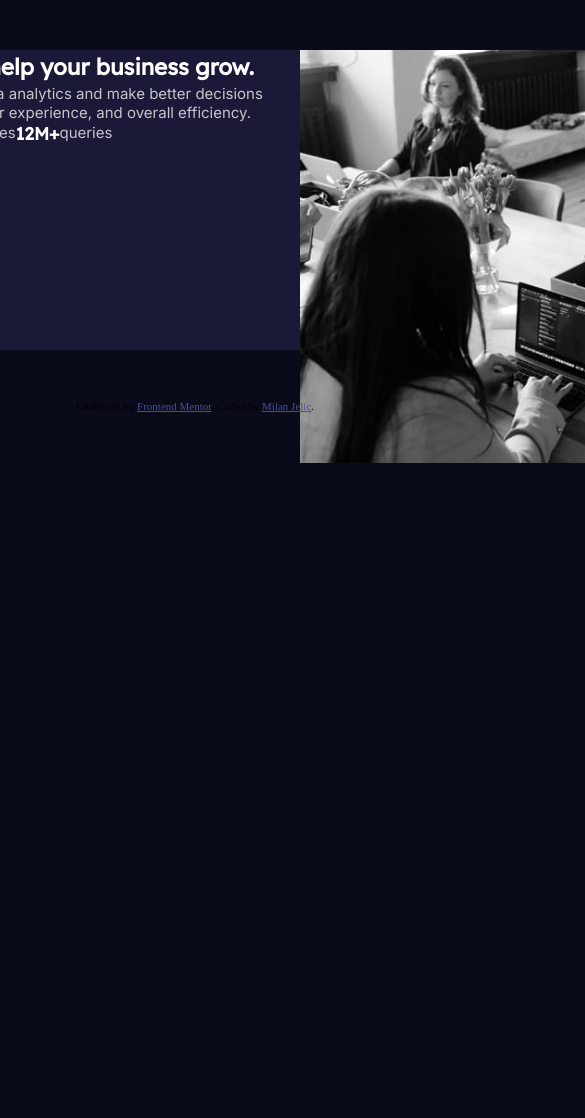
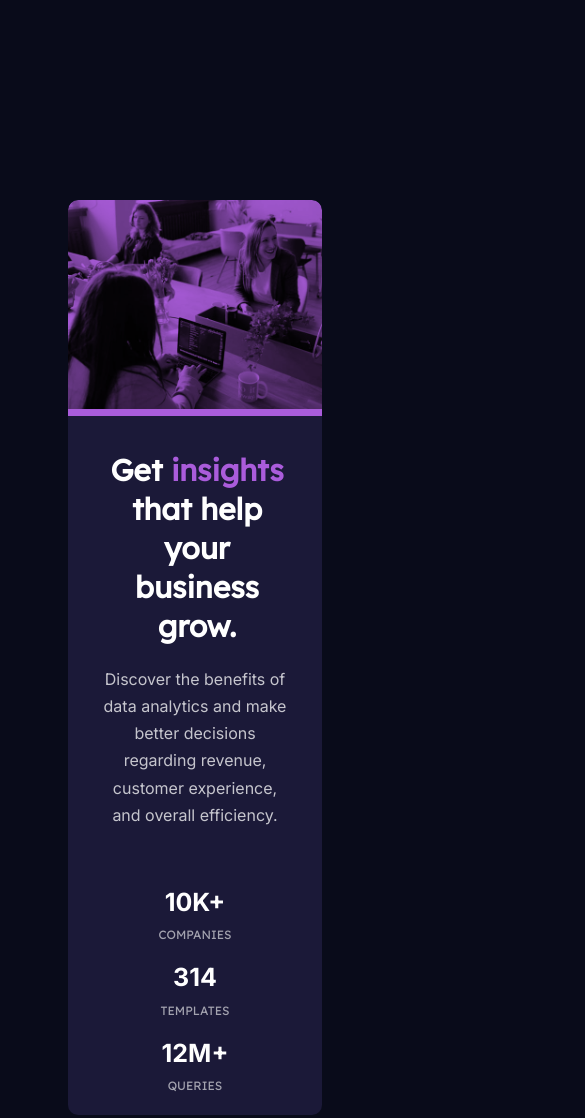
Before and after one commit to milanjelic92/stats-preview-card, a plain HTML site: page index.html in a window 390 px wide. Shown: the top 1118 px of the page, 585 px wide, since content can reach past the window. Before the commit the page ends 844 px from the top, so only its background shows below. Drawn offline with Linux system fonts and the light colour scheme.

Commit message:
first update

```diff
--- a/css/main.css
+++ b/css/main.css
@@ -7,52 +7,144 @@
 body {
     background-color:  hsl(233, 47%, 7%);
     font-size: 15px;
-    width: 100%;
+    line-height: 1.5;
+
 }
 
 h1 {
     color: hsl(0, 0%, 100%);
     font-family: 'Lexend Deca', sans-serif;
     line-height: 1.5;
+    padding: 20px;
 
 }
  h3 {
      color: hsl(0, 0%, 100%);
-     font-family: 'Lexend Deca', sans-serif;
+     font-family: 'Inter', sans-serif;
+
  }
 
  p {
      color: hsla(0, 0%, 100%, 0.75);
      font-family: 'Inter', sans-serif;
+     font-weight: 400;
+     padding: 20px;
 
  }
  span {
      color:  hsl(277, 64%, 61%);
  }
 
- .grid-container {
-    width: 600px;
-    height: 400px;
+ ul {
+     list-style: none;
+ }
+
+.container {
     display: grid;
     grid-template-columns: repeat(2, 1fr);
+    width: 65vw;
+    height: 480px;
     justify-content: center;
-    align-content: center;
-    margin: 0 auto;
-}
-.grid-container-item {
-    width: 500px;
-    height: 300px;
     background-color: hsl(244, 38%, 16%);
+    border-radius: 10px;
+    margin: 200px auto;
 
 }
+.container .main-text h1 {
+    padding-top: 40px;
+    padding-left: 40px;
+    margin-top: 20px;
+    margin-left: 20px;
+    font-size: 37px;
+}
+.container .main-text .main-paragraph {
+    text-align: left;
+    line-height: 1.7;
+    margin: 15px 40px;
+    color: hsla(0, 0%, 100%, 0.75);
+    font-size: 16px;
+}
 
-.grid-container-item img {
-    width: 100%;
+
+.container .stats {
+    display: flex;
+    justify-content: space-around;
+    margin: 60px 60px 0 20px;
+    text-transform: uppercase;
+    color: hsla(0, 0%, 100%, 0.6);
+    font-family: 'Lexend Deca', sans-serif;
+    font-size: 12px;
+}
+.container .stats span {
+    color: hsl(0, 0%, 100%);
+    display: block;
+    font-family: 'Inter', sans-serif;
+    font-weight: 700;
+    font-size: 18px;
+    padding-bottom: 5px;
 
 }
+.img {
+    background-color: hsl(277, 64%, 61%);
+    border-top-right-radius: 10px;
+    border-bottom-right-radius: 10px;
+}
+.img .img-desktop {
+    height: 100%;
+    width: 100%;
+    mix-blend-mode: multiply;
 
-.grid-container .grid-container-item .item-stats {
-    display: flex;
-    justify-items: center;
-    align-items: center;
-}
+  }
+
+
+  @media screen and (max-width: 992px) {
+    .container {
+        display: flex;
+        flex-direction: column-reverse;
+        height: 100%;
+        overflow: hidden;
+    }
+
+    .container .stats {
+        display: flex;
+        flex-direction: column;
+        justify-content: center;
+        align-items: center;
+        text-align: center;
+        margin: 20px;
+    }
+
+    .container .stats span {
+        font-size: 25px;
+        padding-bottom: 5px;
+        padding-top: 15px;
+    }
+
+    .container .main-text .main-paragraph {
+        text-align: center;
+        margin: 0 10px;
+    }
+
+    .img {
+        border-top-left-radius: 10px;
+        border-bottom-right-radius: 0;
+
+    }
+
+    .container .main-text h1 {
+        font-size: 30px;
+        text-align: center;
+        padding-top: 40px;
+        margin-right: 10px;
+        padding: 10px 6px 0 15px;
+        margin: 25px 20px 0 15px;
+        line-height: 1.3;
+    }
+
+    .attribution {
+        display: none;
+    }
+
+
+
+  }
--- a/index.html
+++ b/index.html
@@ -7,12 +7,12 @@
   <!-- displays site properly based on user's device -->
 
   <link rel="icon" type="image/png" sizes="32x32" href="./images/favicon-32x32.png">
-  <link rel="stylesheet" href="./css/main.css">
   <link rel="preconnect" href="https://fonts.gstatic.com">
   <link href="https://fonts.googleapis.com/css2?family=Inter&display=swap" rel="stylesheet">
   <link rel="preconnect" href="https://fonts.gstatic.com">
   <link href="https://fonts.googleapis.com/css2?family=Inter:wght@400;700&family=Lexend+Deca&display=swap"
     rel="stylesheet">
+    <link rel="stylesheet" href="./css/main.css">
 
 
   <title>Frontend Mentor | Stats preview card component</title>
@@ -22,37 +22,51 @@
     .attribution {
       font-size: 11px;
       text-align: center;
+      color: #fff;
     }
 
     .attribution a {
       color: hsl(228, 45%, 44%);
+      text-decoration: none;
     }
   </style>
 </head>
 
 <body>
-  <section class="grid-container">
 
-    <div class="grid-container-item">
+  <div class="container">
+
+    <div class="main-text">
       <h1>Get <span>insights</span> that help your business grow.</h1>
-      <p>Discover the benefits of data analytics and make better decisions regarding revenue, customer
+      <p class="main-paragraph">Discover the benefits of data analytics and make better decisions regarding revenue,
+        customer
         experience, and overall efficiency.</p>
-    <div class="item-stats">
-      <h3>10k+</h3>
-      <p>companies</p>
-      <h3>314</h3>
-      <p>templates</p>
-      <h3>12M+</h3>
-      <p>queries</p>
+      <ul class="stats">
+        <li><span>10k+</span>companies</li>
+        <li><span>314</span> templates</li>
+        <li><span>12M+</span> queries</li>
+      </ul>
+
     </div>
 
-    </div>
-    <div class="grid-container-item">
-      <img src="./images/image-header-desktop.jpg" alt="">
+    <div class="img">
+      <img src="./images/image-header-desktop.jpg" class="img-desktop" alt="">
+
+
+
     </div>
 
 
-  </section>
+
+
+
+
+
+
+  </div>
+
+
+
 
 
 
```
